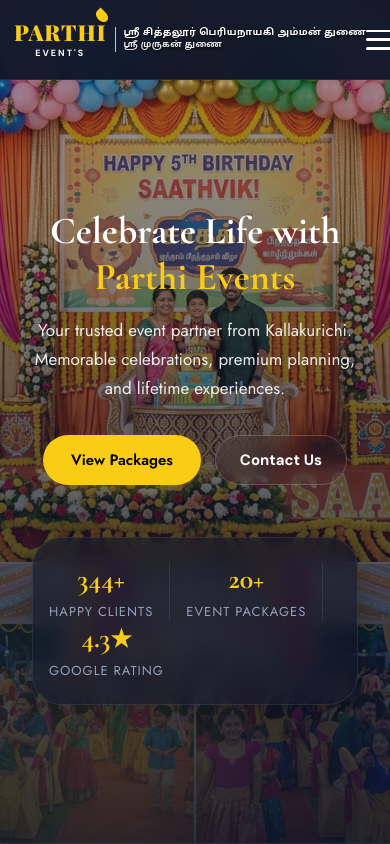
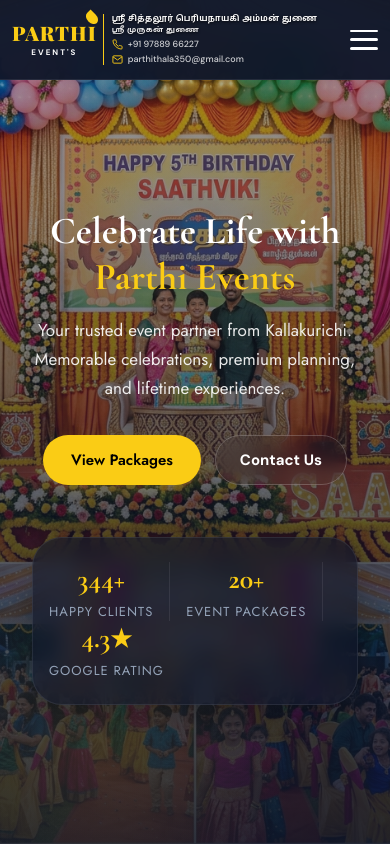
Before and after one commit to rk2725q-star/parthi-events, a React (Vite) app: page / in a window 390 px wide. Shown: the top 844 px of the page. Built offline with nearby package versions, Linux system fonts and the light colour scheme; a web font is replaced by a local one.

Commit message:
feat: Remove God name from mobile drawer, show contact beside God name in navbar on mobile

```diff
--- a/src/components/Header.css
+++ b/src/components/Header.css
@@ -68,12 +68,18 @@
   text-transform: uppercase;
 }
 
+.brand-god-and-contact {
+  display: flex;
+  flex-direction: column;
+  border-left: 2px solid var(--yellow);
+  padding-left: 14px;
+  gap: 4px;
+}
+
 .brand-god-blessing {
   display: flex;
   flex-direction: column;
   justify-content: center;
-  border-left: 2px solid var(--yellow);
-  padding-left: 14px;
   line-height: 1.4;
 }
 
@@ -96,6 +102,30 @@
   opacity: 0.92;
   white-space: nowrap;
   text-shadow: 0 1px 3px rgba(0, 0, 0, 0.8);
+}
+
+/* Contact info shown next to God name on mobile only */
+.navbar-mobile-contact {
+  display: none;
+  flex-direction: column;
+  gap: 3px;
+}
+
+.navbar-mobile-contact a {
+  display: flex;
+  align-items: center;
+  gap: 5px;
+  color: rgba(255,255,255,0.8);
+  text-decoration: none;
+  font-size: 10px;
+  font-family: 'DM Sans', sans-serif;
+  font-weight: 500;
+  white-space: nowrap;
+}
+
+.navbar-mobile-contact a svg {
+  color: var(--yellow);
+  flex-shrink: 0;
 }
 
 /* ===== DESKTOP NAV LINKS ===== */
@@ -388,24 +418,37 @@
   .nav-links { display: none; }
   .nav-right { display: none; }
   .hamburger-btn { display: flex; }
+
+  /* Show contact next to God name on mobile navbar */
+  .navbar-mobile-contact { display: flex; }
+
+  /* Smaller God text on mobile */
+  .brand-god-and-contact {
+    padding-left: 10px;
+    border-left-width: 1.5px;
+    gap: 3px;
+  }
+  .brand-god-blessing .god-line1 { font-size: 9px; white-space: normal; }
+  .brand-god-blessing .god-line2 { font-size: 8.5px; }
 }
 
 @media (max-width: 768px) {
-  .navbar { padding: 12px 20px; }
-  .brand-header-wrapper { gap: 10px; }
-  .brand-god-blessing { padding-left: 10px; border-left-width: 1.5px; }
-  .brand-god-blessing .god-line1 { font-size: 10.5px; }
-  .brand-god-blessing .god-line2 { font-size: 9.5px; }
+  .navbar { padding: 12px 16px; }
+  .brand-header-wrapper { gap: 8px; }
+  .brand-god-blessing .god-line1 { font-size: 8.5px; }
+  .brand-god-blessing .god-line2 { font-size: 8px; }
+  .navbar-mobile-contact a { font-size: 9.5px; }
 }
 
 @media (max-width: 520px) {
-  .navbar { padding: 10px 14px; }
-  .brand-name { font-size: 22px; }
-  .brand-sub { font-size: 9px; letter-spacing: 2px; }
-  .brand-header-wrapper { gap: 8px; }
-  .brand-god-blessing { padding-left: 8px; border-left-width: 1.5px; }
-  .brand-god-blessing .god-line1 { font-size: 9.5px; }
-  .brand-god-blessing .god-line2 { font-size: 8.5px; }
+  .navbar { padding: 10px 12px; }
+  .brand-name { font-size: 20px; }
+  .brand-sub { font-size: 8px; letter-spacing: 2px; }
+  .brand-header-wrapper { gap: 6px; }
+  .brand-god-and-contact { padding-left: 8px; }
+  .brand-god-blessing .god-line1 { font-size: 8px; }
+  .brand-god-blessing .god-line2 { font-size: 7.5px; }
+  .navbar-mobile-contact a { font-size: 9px; }
 }
 
 /* ===== BOOKING POPUP ===== */
--- a/src/components/Header.jsx
+++ b/src/components/Header.jsx
@@ -15,7 +15,7 @@
   return (
     <>
       <nav className="navbar">
-        {/* Left: Logo + God Name */}
+        {/* Left: Logo + God Name + Mobile Contact */}
         <div className="brand-header-wrapper">
           <a href="#home" className="brand-logo" onClick={() => handleNav('home')}>
             <div className="brand-name">
@@ -23,9 +23,21 @@
             </div>
             <div className="brand-sub">EVENT'S</div>
           </a>
-          <div className="brand-god-blessing">
-            <span className="god-line1">ஸ்ரீ சித்தலூர் பெரியநாயகி அம்மன் துணை</span>
-            <span className="god-line2">ஸ்ரீ முருகன் துணை</span>
+          <div className="brand-god-and-contact">
+            <div className="brand-god-blessing">
+              <span className="god-line1">ஸ்ரீ சித்தலூர் பெரியநாயகி அம்மன் துணை</span>
+              <span className="god-line2">ஸ்ரீ முருகன் துணை</span>
+            </div>
+            <div className="navbar-mobile-contact">
+              <a href="tel:+919788966227">
+                <svg width="11" height="11" viewBox="0 0 24 24" fill="none" stroke="currentColor" strokeWidth="2"><path d="M22 16.92v3a2 2 0 0 1-2.18 2 19.79 19.79 0 0 1-8.63-3.07 19.5 19.5 0 0 1-6-6 19.79 19.79 0 0 1-3.07-8.67A2 2 0 0 1 4.11 2h3a2 2 0 0 1 2 1.72 12.84 12.84 0 0 0 .7 2.81 2 2 0 0 1-.45 2.11L8.09 9.91a16 16 0 0 0 6 6l1.27-1.27a2 2 0 0 1 2.11-.45 12.84 12.84 0 0 0 2.81.7A2 2 0 0 1 22 16.92z"></path></svg>
+                +91 97889 66227
+              </a>
+              <a href="mailto:parthithala350@gmail.com">
+                <svg width="11" height="11" viewBox="0 0 24 24" fill="none" stroke="currentColor" strokeWidth="2"><path d="M4 4h16c1.1 0 2 .9 2 2v12c0 1.1-.9 2-2 2H4c-1.1 0-2-.9-2-2V6c0-1.1.9-2 2-2z"></path><polyline points="22,6 12,13 2,6"></polyline></svg>
+                parthithala350@gmail.com
+              </a>
+            </div>
           </div>
         </div>
 
@@ -78,10 +90,6 @@
           <button className="mobile-close-btn" onClick={closeMenu}>✕</button>
         </div>
 
-        <div className="mobile-god-text">
-          <p>ஸ்ரீ சித்தலூர் பெரியநாயகி அம்மன் துணை</p>
-          <p>ஸ்ரீ முருகன் துணை</p>
-        </div>
 
         <nav className="mobile-nav-links">
           <a href="#home" onClick={() => handleNav('home')}>
```
